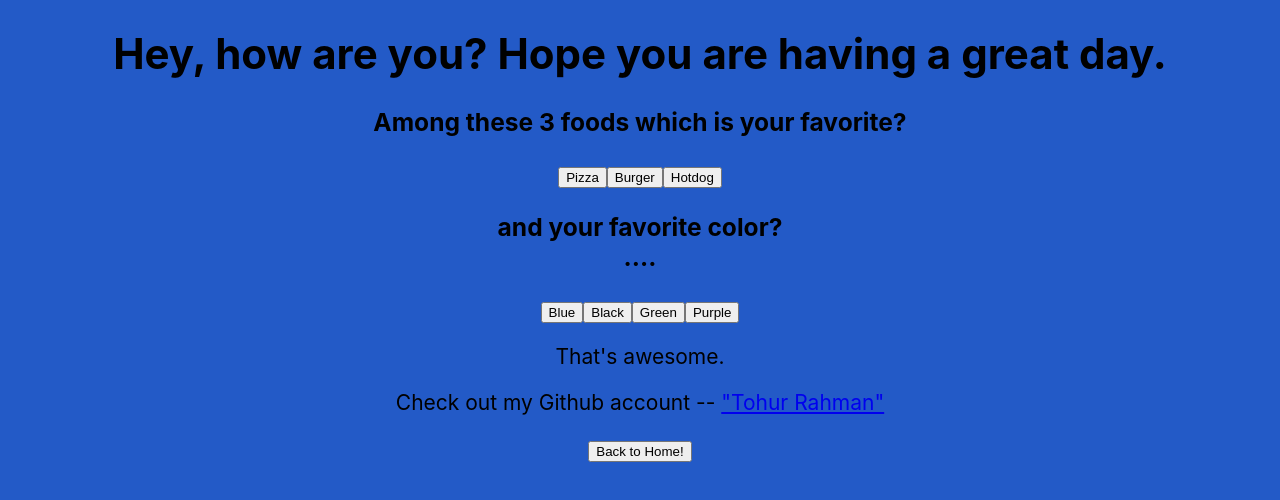
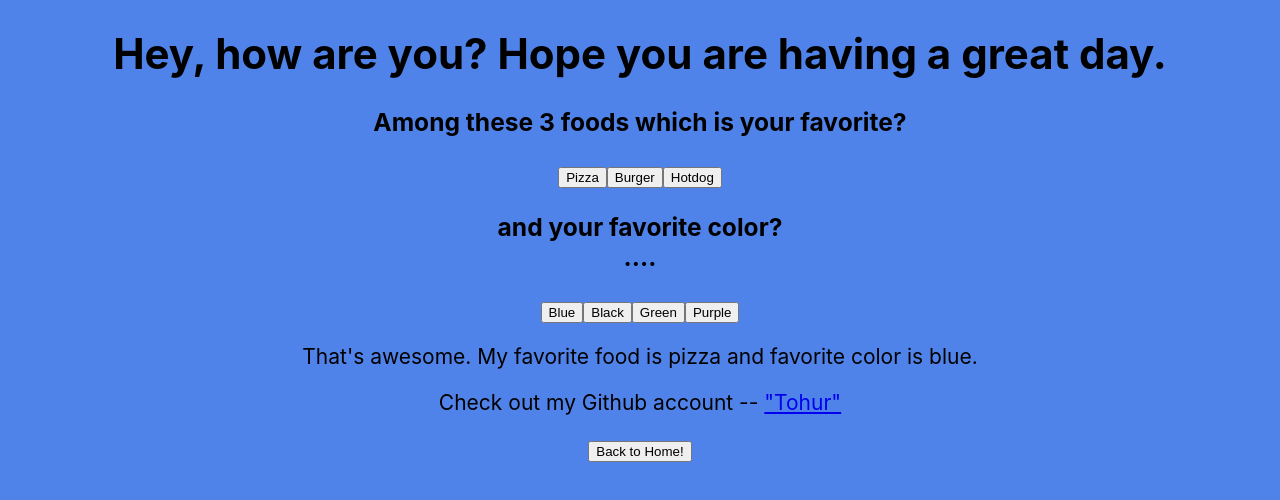
Before and after one commit to tohurr/portfolio, a React (Create React App) app: page /person in a window 1280 px wide. Shown: the top 500 px of the page. Built offline with nearby package versions, Linux system fonts and the light colour scheme.

Commit message:
Added some new styles and texts

```diff
--- a/src/App.css
+++ b/src/App.css
@@ -14,7 +14,7 @@
 }
 
 .App-header {
-  background-color: #235ac7;
+  background-color: #5083e9;
   min-height: 100vh;
   display: flex;
   flex-direction: column;
@@ -24,7 +24,7 @@
 }
 
 .App-link {
-  color: #6197fb;
+  color: black;
 }
 
 /*
--- a/src/components/Home.js
+++ b/src/components/Home.js
@@ -3,18 +3,15 @@ import { Link } from 'react-router-dom'
 const Home = () => {
    return(
         <div>
-            <h1>
-            Welcome, this is my website 😎
-            </h1>
-            <h3>Cool image right</h3>
+            <h1>Welcome to my website. My name is Tohur Rahman</h1>
+            <p>
+            <Link to="person"> <button>Click?</button>
+            </Link>
+            </p>
+            <p>Cool image right</p>
 
             <img src="https://media.giphy.com/media/3o7TKzyIPAiMR1pErK/giphy.gif"
             alt="outer space"/>
-
-            <div>
-            <Link to="person"> <button>Try clicking here</button>
-            </Link>
-            </div>
 
         </div>
     )
--- a/src/components/Person.js
+++ b/src/components/Person.js
@@ -12,9 +12,9 @@ const Person = () => {
                 <FavoriteFood />
                 <FavoriteColor />
             </div>
-            <p>That's awesome.</p>
+            <p>That's awesome. My favorite food is pizza and favorite color is blue.</p>
             <p>
-            Check out my Github account -- {''} <a href="https://github.com/tohurr"> "Tohur Rahman"</a>
+            Check out my Github account -- {''} <a href="https://github.com/tohurr"> "Tohur"</a>
             </p>
             <div>
             <Link to='/'> <button>Back to Home!</button>
```
